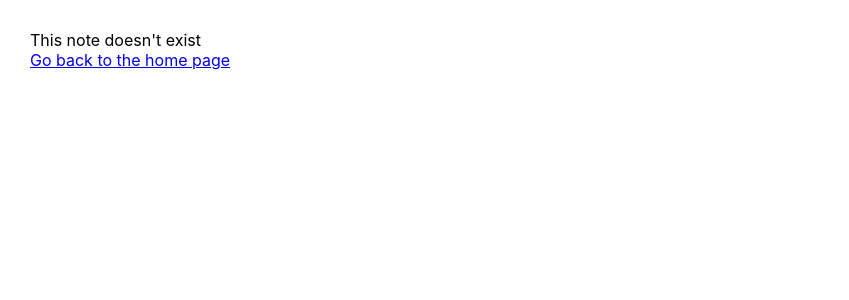
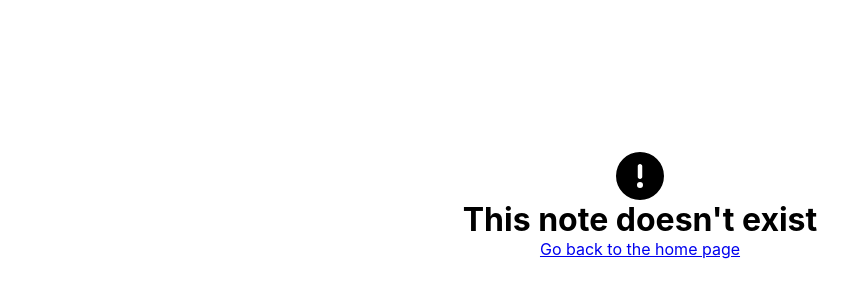
Before and after one commit to malinuuus/note-taking-app-react, a React (Vite) app: page /1/edit in a window 1280 px wide. Shown: the top 300 px of the page, without its empty margins (0-849 px from the left). Built offline with nearby package versions, Linux system fonts and the light colour scheme.

Commit message:
Add font awesome icons

```diff
--- a/package.json
+++ b/package.json
@@ -10,6 +10,10 @@
     "preview": "vite preview"
   },
   "dependencies": {
+    "@fortawesome/fontawesome-svg-core": "^6.4.0",
+    "@fortawesome/free-regular-svg-icons": "^6.4.0",
+    "@fortawesome/free-solid-svg-icons": "^6.4.0",
+    "@fortawesome/react-fontawesome": "^0.2.0",
     "react": "^18.2.0",
     "react-dom": "^18.2.0",
     "react-router-dom": "^6.11.2",
--- a/src/App.tsx
+++ b/src/App.tsx
@@ -66,7 +66,7 @@ function App() {
           <Route index element={<NotePage notes={notes} onDelete={handleNoteDelete} />} />
           <Route path='edit' element={<EditNote onSubmit={handleNoteEdit} notes={notes} availableTags={tags} onTagCreate={handleTagCreate} />} />
         </Route>
-        <Route path='*' element={<NotFound />} />
+        <Route path='*' element={<NotFound title='Page not found' />} />
       </Routes>
     </Router>
   )
--- a/src/components/NoteNotFound/index.tsx
+++ /dev/null
@@ -1,10 +0,0 @@
-import { Link } from "react-router-dom"
-
-export const NoteNotFound = () => {
-  return (
-    <>
-      <p>This note doesn't exist</p>
-      <Link to='/'>Go back to the home page</Link>
-    </>
-  )
-}
--- a/src/pages/EditNote/index.tsx
+++ b/src/pages/EditNote/index.tsx
@@ -2,7 +2,7 @@ import { Link, useParams } from "react-router-dom"
 import { NewNote, Note, Tag } from "../../App"
 import { Button, Header } from "../../styles"
 import { NoteForm } from "../../components/NoteForm"
-import { NoteNotFound } from "../../components/NoteNotFound"
+import { NotFound } from "../NotFound"
 
 type EditNoteProps = {
   onSubmit: (id: string, newData: NewNote) => void
@@ -31,6 +31,6 @@ export const EditNote = ({ onSubmit, notes, availableTags, onTagCreate }: EditNo
       />
     </div>
   ) : (
-    <NoteNotFound />
+    <NotFound title={'This note doesn\'t exist'} />
   )
 }
--- a/src/pages/Main/index.tsx
+++ b/src/pages/Main/index.tsx
@@ -3,7 +3,8 @@ import { Link } from "react-router-dom"
 import { Note } from "../../App"
 import { Note as NoteElement } from '../../components/Note'
 import { Input, InputGroup, NotesContainer } from "./style"
-import { Header, Button } from "../../styles"
+import { Header, Button, FAIcon } from "../../styles"
+import { faMagnifyingGlass, faPlus } from '@fortawesome/free-solid-svg-icons'
 
 type MainPageProps = {
   notes: Note[]
@@ -26,11 +27,13 @@ export const MainPage = ({ notes }: MainPageProps) => {
       <Header>
         <h1>My notes</h1>
         <Link to='/new'>
-          <Button>Add</Button>
+          <Button>
+            <FAIcon icon={faPlus} />
+          </Button>
         </Link>
       </Header>
       <InputGroup>
-        <span>🔍</span>
+        <FAIcon icon={faMagnifyingGlass} />
         <Input
           type="text"
           placeholder="search notes..."
--- a/src/pages/NewNote/index.tsx
+++ b/src/pages/NewNote/index.tsx
@@ -1,7 +1,8 @@
 import { Link } from "react-router-dom"
-import { Button, Header } from "../../styles"
+import { Button, FAIcon, Header } from "../../styles"
 import { NoteForm } from "../../components/NoteForm"
 import { NewNote as NewNoteType, Tag } from "../../App"
+import { faArrowLeft } from "@fortawesome/free-solid-svg-icons"
 
 export type NewNoteProps = {
   onSubmit: (newNote: NewNoteType) => void
@@ -16,7 +17,9 @@ export const NewNote = ({ onSubmit, availableTags, onTagCreate }: NewNoteProps)
       <Header>
         <h1>Create note</h1>
         <Link to='..'>
-          <Button>{'<'}</Button>
+          <Button>
+            <FAIcon icon={faArrowLeft} />
+          </Button>
         </Link>
       </Header>
       <NoteForm
--- a/src/pages/NotFound/index.tsx
+++ b/src/pages/NotFound/index.tsx
@@ -1,5 +1,23 @@
-export const NotFound = () => {
+import { Link } from "react-router-dom"
+import { FAIcon } from "../../styles"
+import { faCircleExclamation } from "@fortawesome/free-solid-svg-icons"
+import { styled } from "styled-components"
+
+const NotFoundWrapper = styled.div`
+  text-align: center;
+  margin-top: 10%;
+`;
+
+type NotFoundProps = {
+  title: string
+}
+
+export const NotFound = ({ title }: NotFoundProps) => {
   return (
-    <div>NotFound</div>
+    <NotFoundWrapper>
+      <FAIcon icon={faCircleExclamation} className="fa-3x" />
+      <h1>{title}</h1>
+      <Link to='/'>Go back to the home page</Link>
+    </NotFoundWrapper>
   )
 }
--- a/src/pages/Note/index.tsx
+++ b/src/pages/Note/index.tsx
@@ -1,9 +1,10 @@
 import { Link, useNavigate, useParams } from "react-router-dom"
 import { Note as NoteType } from "../../App";
 import { ElementsGroup, Date, DeleteButton, Tag, TagsWrapper } from "./styles";
-import { Button, Header } from "../../styles";
+import { Button, FAIcon, Header } from "../../styles";
 import { dateFormat, timeFormat } from "../../utils/dateFormat";
-import { NoteNotFound } from "../../components/NoteNotFound";
+import { faTrashCan, faPenToSquare } from "@fortawesome/free-regular-svg-icons";
+import { NotFound } from "../NotFound";
 
 type NoteProps = {
   notes: NoteType[]
@@ -25,9 +26,15 @@ export const Note = ({ notes, onDelete }: NoteProps) => {
       <Header>
         <h1>{note.title}</h1>
         <ElementsGroup>
-          <DeleteButton onClick={handleDelete}>Delete</DeleteButton>
+          <DeleteButton onClick={handleDelete}>
+            <FAIcon icon={faTrashCan} />
+            <span>Delete</span>
+          </DeleteButton>
           <Link to='./edit'>
-            <Button>edit</Button>
+            <Button>
+              <FAIcon icon={faPenToSquare} />
+              <span>Edit</span>
+            </Button>
           </Link>
           <Link to='..'>
             <Button>{'<'}</Button>
@@ -45,6 +52,6 @@ export const Note = ({ notes, onDelete }: NoteProps) => {
       ))}
     </div>
   ) : (
-    <NoteNotFound />
+    <NotFound title={'This note doesn\'t exist'} />
   )
 }
--- a/src/styles.tsx
+++ b/src/styles.tsx
@@ -1,3 +1,4 @@
+import { FontAwesomeIcon } from "@fortawesome/react-fontawesome";
 import { css, styled } from "styled-components";
 
 export const hoverGrayStyle = css`
@@ -29,3 +30,7 @@ export const Header = styled.div`
   display: flex;
   justify-content: space-between;
 `;
+
+export const FAIcon = styled(FontAwesomeIcon)`
+  margin: 0 5px;
+`
```
Also changed, not shown: 1 other file (tests, documents, lock files or other folders).
